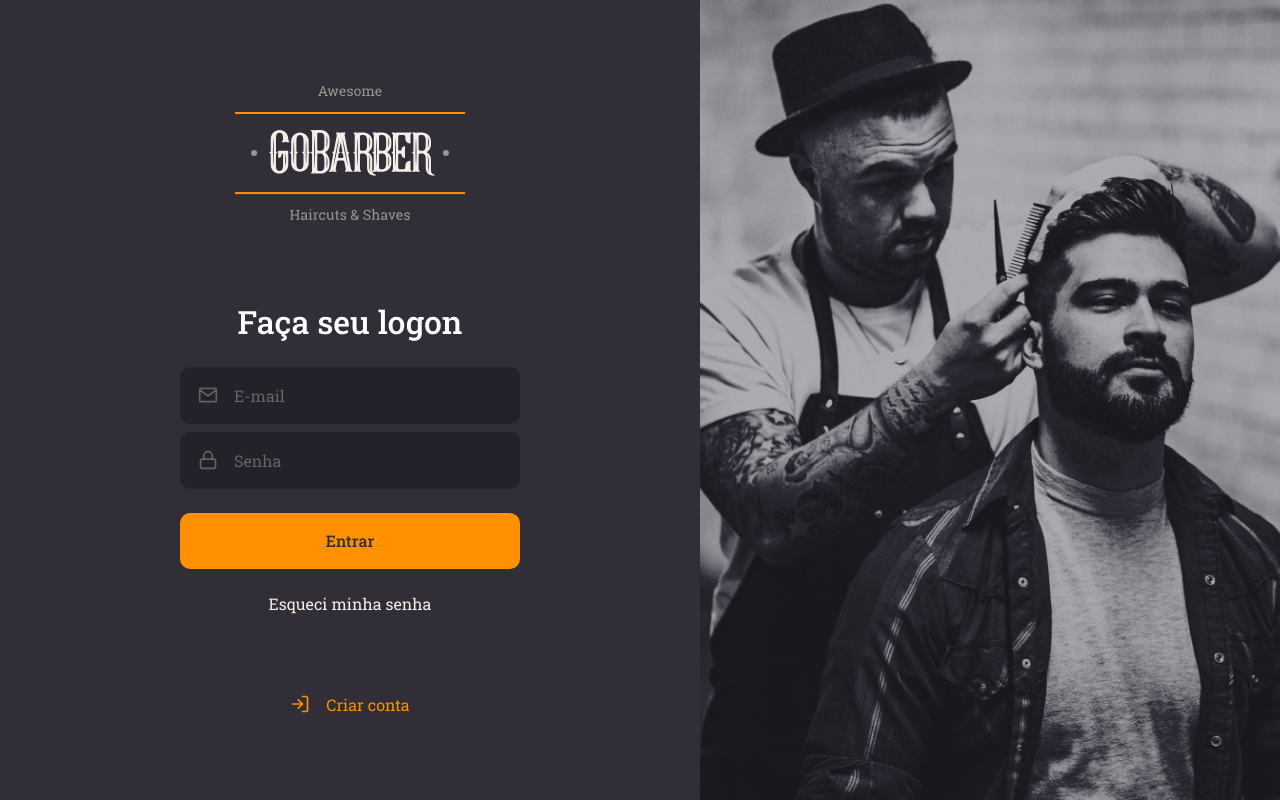
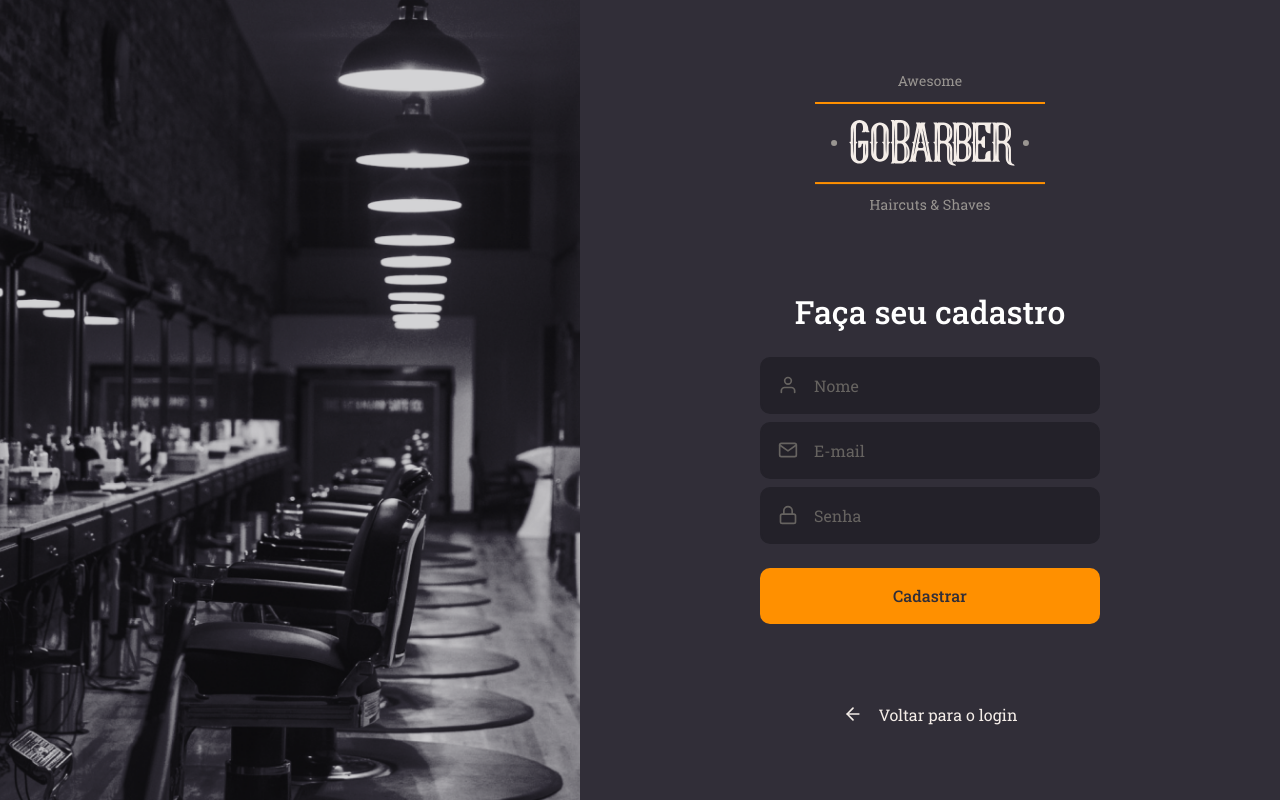
Before and after one commit to JoaoVSouto/gobarber-frontend, a React (Create React App) app: page / in a window 1280 px wide. Built offline with nearby package versions, Linux system fonts and the light colour scheme.

Commit message:
Creates and styles sign up page

```diff
--- a/src/App.tsx
+++ b/src/App.tsx
@@ -2,12 +2,13 @@ import React from 'react';
 
 import GlobalStyles from './styles/global';
 
-import SignIn from './pages/SignIn';
+// import SignIn from './pages/SignIn';
+import SignUp from './pages/SignUp';
 
 const App: React.FC = () => {
   return (
     <>
-      <SignIn />
+      <SignUp />
 
       <GlobalStyles />
     </>
--- a/src/pages/SignIn/index.tsx
+++ b/src/pages/SignUp/index.tsx
@@ -1,5 +1,5 @@
 import React from 'react';
-import { FiLogIn, FiMail, FiLock } from 'react-icons/fi';
+import { FiMail, FiLock, FiUser, FiArrowLeft } from 'react-icons/fi';
 
 import logoImg from '../../assets/logo.svg';
 
@@ -7,15 +7,18 @@ import { Button, Input } from '../../components';
 
 import { Container, Content, Background } from './styles';
 
-const SignIn: React.FC = () => {
+const SignUp: React.FC = () => {
   return (
     <Container>
+      <Background />
+
       <Content>
         <img src={logoImg} alt="GoBarber" />
 
         <form>
-          <h1>Faça seu logon</h1>
+          <h1>Faça seu cadastro</h1>
 
+          <Input name="name" icon={FiUser} type="text" placeholder="Nome" />
           <Input name="email" icon={FiMail} type="text" placeholder="E-mail" />
           <Input
             name="password"
@@ -24,20 +27,16 @@ const SignIn: React.FC = () => {
             placeholder="Senha"
           />
 
-          <Button type="submit">Entrar</Button>
-
-          <a href="#!">Esqueci minha senha</a>
+          <Button type="submit">Cadastrar</Button>
         </form>
 
         <a href="#!">
-          <FiLogIn size={20} />
-          Criar conta
+          <FiArrowLeft size={20} />
+          Voltar para o login
         </a>
       </Content>
-
-      <Background />
     </Container>
   );
 };
 
-export default SignIn;
+export default SignUp;
--- /dev/null
+++ b/src/pages/SignUp/styles.ts
@@ -0,0 +1,57 @@
+import styled from 'styled-components';
+import { shade } from 'polished';
+
+import signUpBgImg from '../../assets/sign-up-background.png';
+
+export const Container = styled.div`
+  height: 100vh;
+
+  display: flex;
+  align-items: stretch;
+`;
+
+export const Content = styled.div`
+  display: flex;
+  flex-direction: column;
+  justify-content: center;
+  align-items: center;
+
+  width: 100%;
+  max-width: 70rem;
+
+  form {
+    margin: 8rem 0;
+    width: 34rem;
+    text-align: center;
+
+    h1 {
+      margin-bottom: 2.4rem;
+    }
+  }
+
+  > a {
+    color: #f4ede8;
+    display: flex;
+    align-items: center;
+    transition: color 200ms;
+
+    &:hover,
+    &:focus {
+      color: ${shade(0.2, '#f4ede8')};
+    }
+
+    &:active {
+      color: ${shade(0.3, '#f4ede8')};
+    }
+
+    svg {
+      margin-right: 1.6rem;
+    }
+  }
+`;
+
+export const Background = styled.div`
+  flex: 1;
+  background: url(${signUpBgImg}) no-repeat center;
+  background-size: cover;
+`;
```
Also changed, not shown: src/assets/sign-up-background.png (added).
